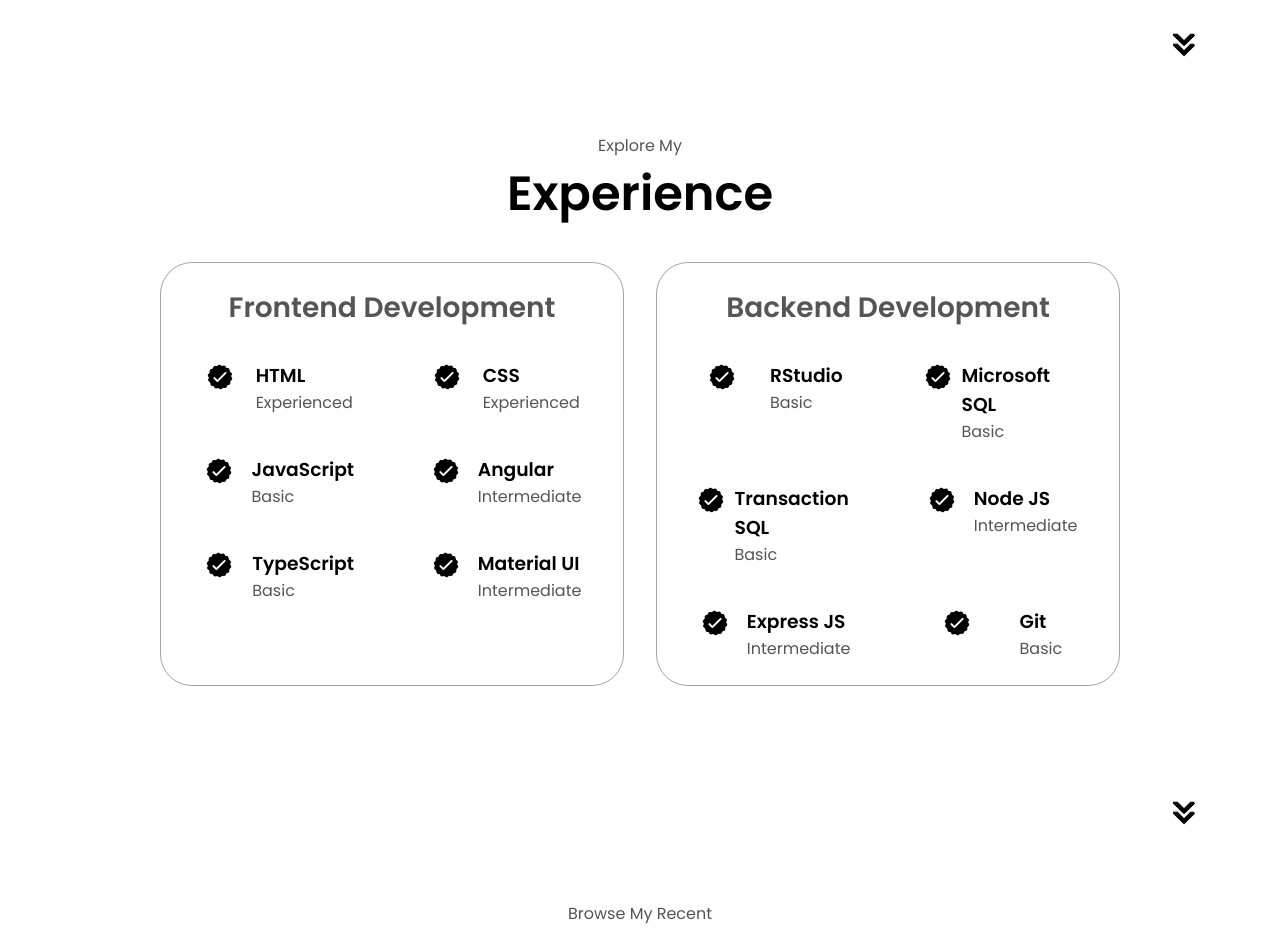
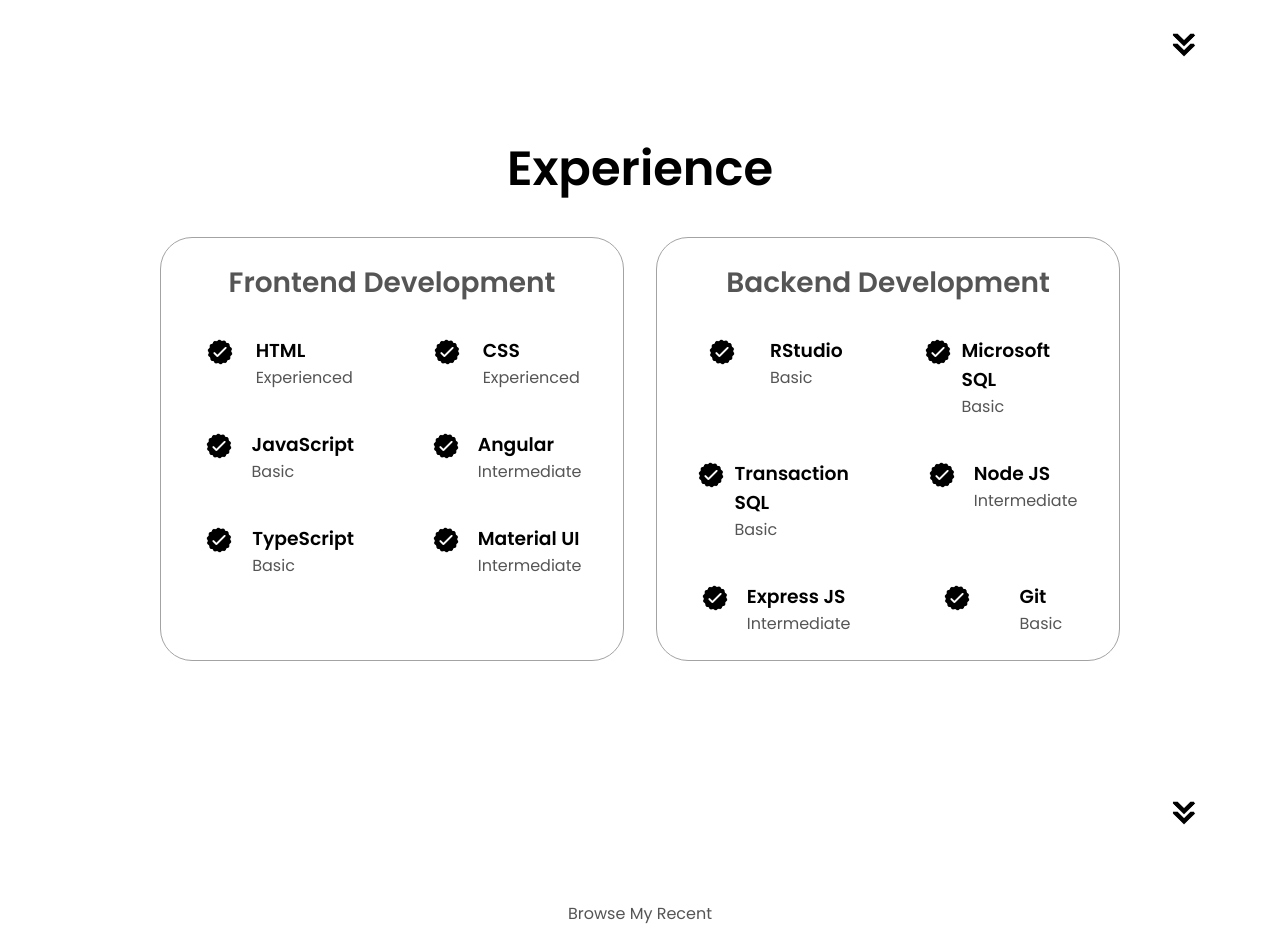
Before and after one commit to LeeMichael94/third-project, a plain HTML site: page index.html in a window 1280 px wide. Shown: the part 1563-2496 px from the top of the page. Drawn offline with Linux system fonts and the light colour scheme.

Commit message:
Update index.html

```diff
--- a/index.html
+++ b/index.html
@@ -121,7 +121,6 @@
       />
     </section>
     <section id="experience">
-      <p class="section__text__p1">Explore My</p>
       <h1 class="title">Experience</h1>
       <div class="experience-details-container">
         <div class="about-containers">
```
